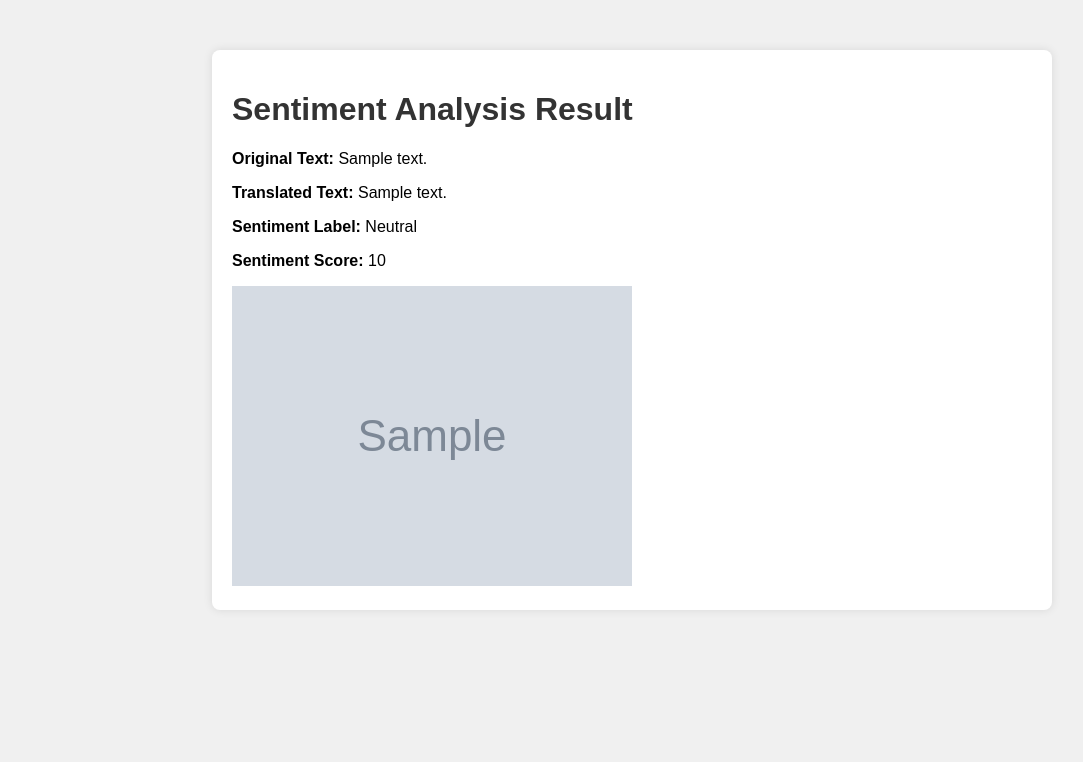
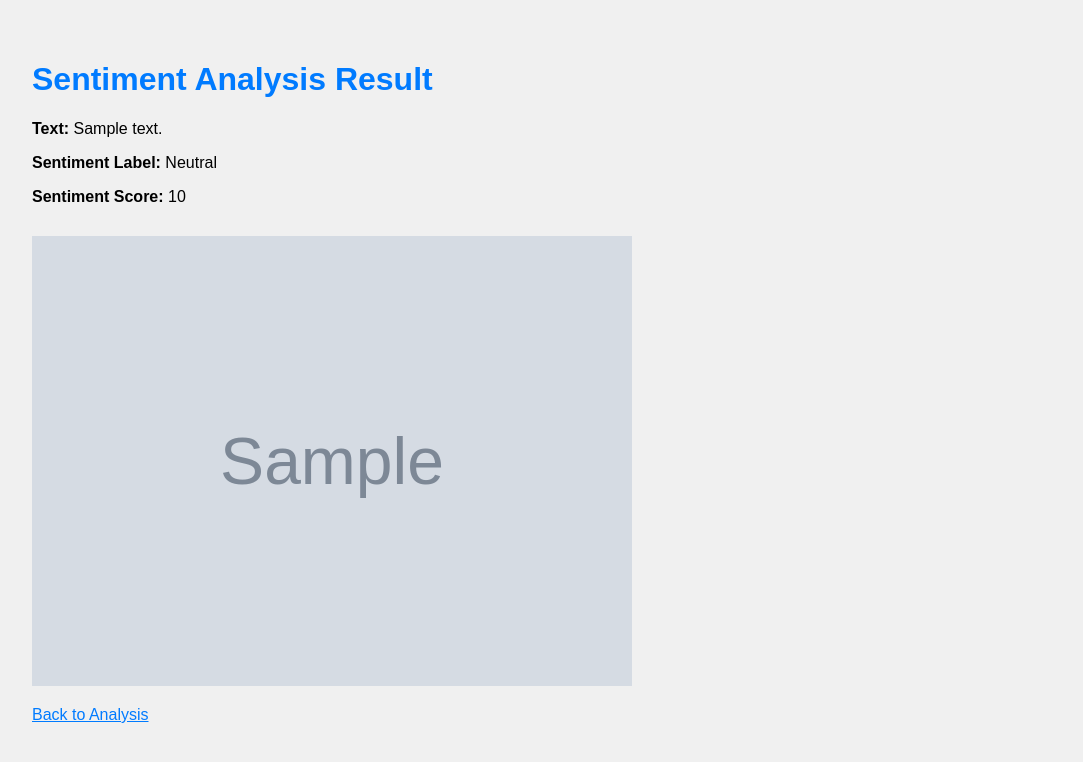
Before and after one commit to imgowthamg/textvibeanalyzer, a Django app: template sentiment_analyzer/templates/sentiment_analyzer/result.html in a window 1280 px wide. Shown: the top 762 px of the page, without its empty margins (8-1091 px from the left). Run offline with Django 3.2, Linux system fonts and the light colour scheme; the template is opened without the code that fills it: most values are stand-ins (such as "Sample title", 1, 10 or a date in 2020).

Commit message:
Update result.html

```diff
--- a/sentiment_analyzer/templates/sentiment_analyzer/result.html
+++ b/sentiment_analyzer/templates/sentiment_analyzer/result.html
@@ -1,19 +1,53 @@
-<!-- sentiment_analyzer/templates/sentiment_analyzer/result.html -->
 {% load static %}
+
 <!DOCTYPE html>
 <html lang="en">
 <head>
     <link rel="stylesheet" type="text/css" href="{% static 'styles.css' %}">
+    <meta charset="UTF-8">
+    <meta http-equiv="X-UA-Compatible" content="IE=edge">
+    <meta name="viewport" content="width=device-width, initial-scale=1.0">
     <title>Sentiment Analysis Result</title>
+    <!-- Add your CSS styles here -->
+    <style>
+        body {
+            font-family: Arial, sans-serif;
+            margin: 20px;
+            padding: 20px;
+        }
+
+        h1 {
+            color: #007BFF;
+        }
+
+        p {
+            margin-bottom: 10px;
+        }
+
+        strong {
+            font-weight: bold;
+        }
+
+        img {
+            width: 100%;
+            max-width: 600px;
+            height: auto;
+            margin-top: 20px;
+        }
+
+        a {
+            color: #007BFF;
+        }
+    </style>
 </head>
 <body>
-    <div class="container">
-        <h1>Sentiment Analysis Result</h1>
-        <p><strong>Original Text:</strong> {{ original_text }}</p>
-        <p><strong>Translated Text:</strong> {{ translated_text }}</p>
-        <p><strong>Sentiment Label:</strong> {% if sentiment_label > 0 %}Positive{% elif sentiment_label < 0 %}Negative{% else %}Neutral{% endif %}</p>
-        <p><strong>Sentiment Score:</strong> {{ sentiment_score }}</p>
-        <img src="{{ wordcloud_image_url }}" alt="Word Cloud">
-    </div>
+    <h1>Sentiment Analysis Result</h1>
+    <p><strong>Text:</strong> {{ text }}</p>
+    <p><strong>Sentiment Label:</strong> {% if sentiment_label > 0 %}Positive{% elif sentiment_label < 0 %}Negative{% else %}Neutral{% endif %}</p>
+    <p><strong>Sentiment Score:</strong> {{ sentiment_score }}</p>
+
+    <!-- Add more details or visual indicators here -->
+    <img src="{{ wordcloud_image_url }}" alt="Word Cloud">
+    <p><a href="{% url 'analyze_sentiment' %}">Back to Analysis</a></p>
 </body>
 </html>
```
